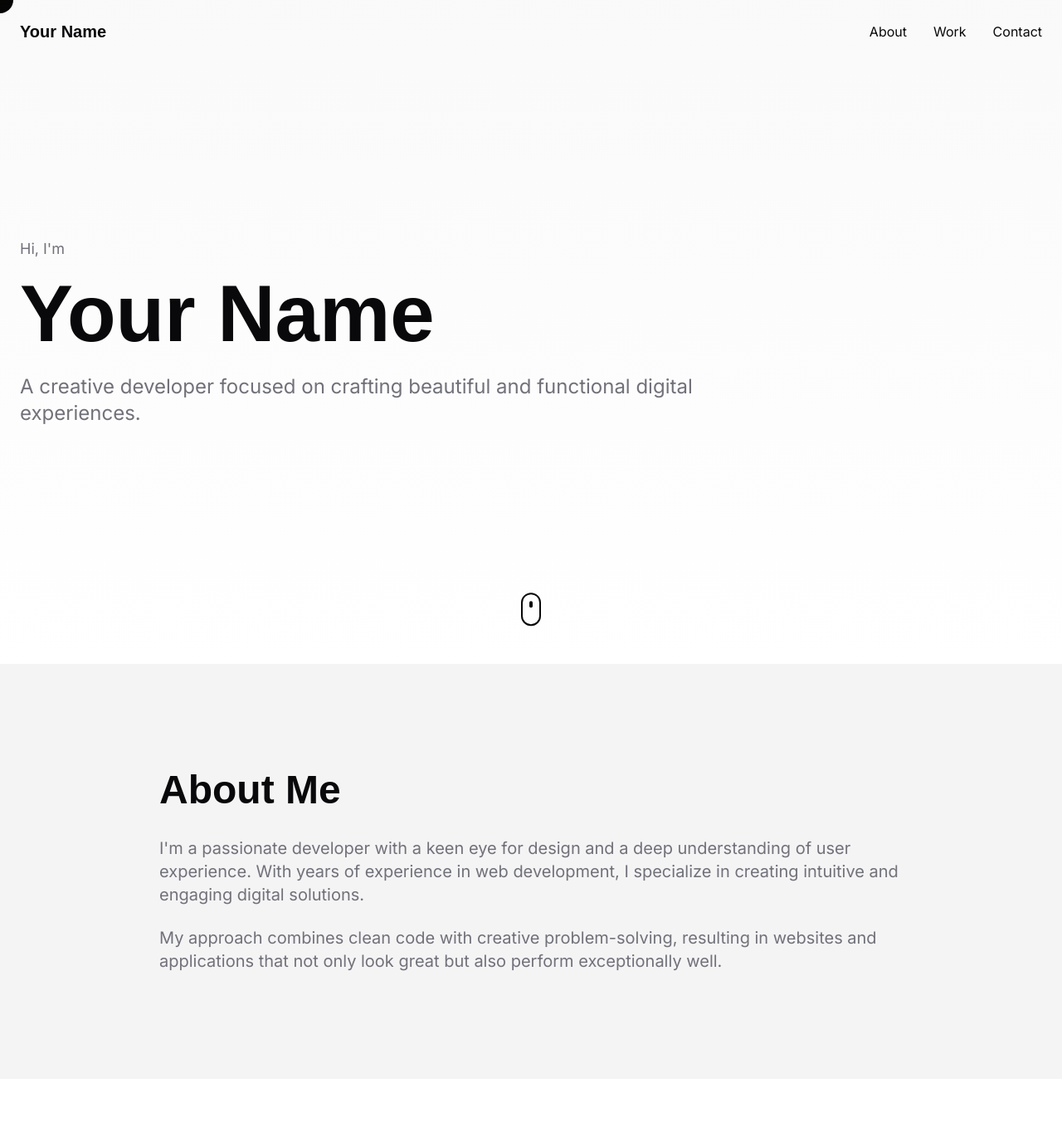
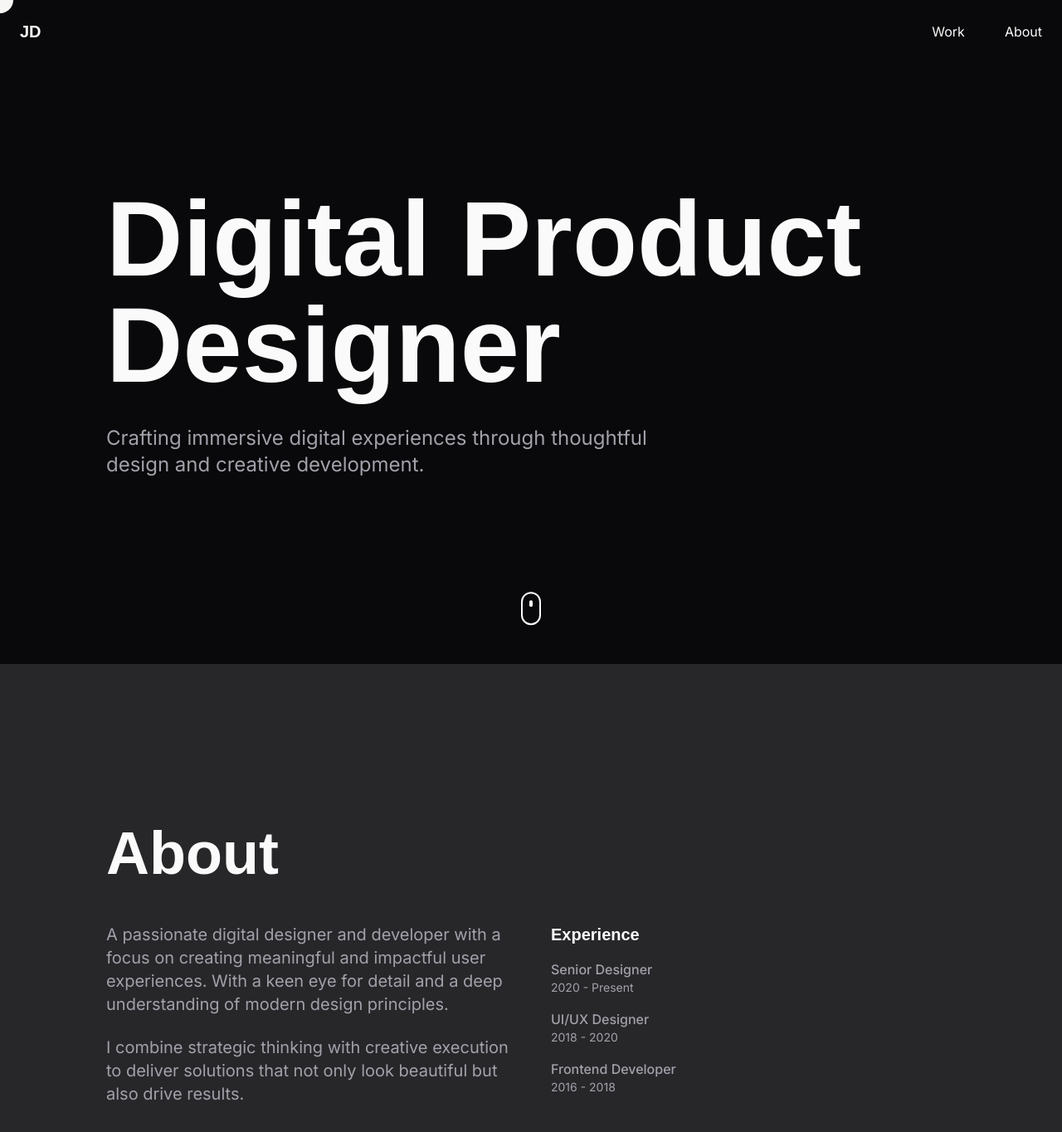
Before and after one commit to body-thedeveloper/personal-portfolio-mosaic, a React (Vite) app: page / in a window 1280 px wide. Shown: the top 1364 px of the page at 83% size. Before the commit the page ends 1300 px from the top, so only its background shows below. Built offline with nearby package versions, Linux system fonts and the light colour scheme; a web font is replaced by a local one.

Commit message:
Replicate website design
Attempt to recreate the existing website layout and functionality based on the provided code structure.

```diff
--- a/src/components/About.tsx
+++ b/src/components/About.tsx
@@ -3,29 +3,48 @@ import { motion } from "framer-motion";
 
 const About = () => {
   return (
-    <section id="about" className="py-20 md:py-32 bg-secondary">
+    <section id="about" className="py-32 md:py-48 bg-secondary">
       <div className="container mx-auto px-6">
         <motion.div
           initial={{ opacity: 0, y: 20 }}
           whileInView={{ opacity: 1, y: 0 }}
           transition={{ duration: 0.8 }}
           viewport={{ once: true }}
-          className="max-w-4xl mx-auto"
+          className="max-w-5xl mx-auto"
         >
-          <h2 className="text-4xl md:text-5xl font-display font-bold mb-8">
-            About Me
+          <h2 className="text-5xl md:text-7xl font-display font-bold mb-12">
+            About
           </h2>
-          <p className="text-lg md:text-xl text-muted-foreground leading-relaxed mb-6">
-            I'm a passionate developer with a keen eye for design and a deep
-            understanding of user experience. With years of experience in web
-            development, I specialize in creating intuitive and engaging digital
-            solutions.
-          </p>
-          <p className="text-lg md:text-xl text-muted-foreground leading-relaxed">
-            My approach combines clean code with creative problem-solving,
-            resulting in websites and applications that not only look great but
-            also perform exceptionally well.
-          </p>
+          <div className="grid md:grid-cols-2 gap-12">
+            <div>
+              <p className="text-lg md:text-xl text-muted-foreground leading-relaxed mb-6">
+                A passionate digital designer and developer with a focus on creating
+                meaningful and impactful user experiences. With a keen eye for detail
+                and a deep understanding of modern design principles.
+              </p>
+              <p className="text-lg md:text-xl text-muted-foreground leading-relaxed">
+                I combine strategic thinking with creative execution to deliver
+                solutions that not only look beautiful but also drive results.
+              </p>
+            </div>
+            <div>
+              <h3 className="text-xl font-display font-bold mb-4">Experience</h3>
+              <ul className="space-y-4 text-muted-foreground">
+                <li>
+                  <div className="font-medium">Senior Designer</div>
+                  <div className="text-sm">2020 - Present</div>
+                </li>
+                <li>
+                  <div className="font-medium">UI/UX Designer</div>
+                  <div className="text-sm">2018 - 2020</div>
+                </li>
+                <li>
+                  <div className="font-medium">Frontend Developer</div>
+                  <div className="text-sm">2016 - 2018</div>
+                </li>
+              </ul>
+            </div>
+          </div>
         </motion.div>
       </div>
     </section>
--- a/src/components/Hero.tsx
+++ b/src/components/Hero.tsx
@@ -7,25 +7,40 @@ const Hero = () => {
       id="home"
       className="min-h-screen flex items-center justify-center relative overflow-hidden"
     >
-      <div className="absolute inset-0 w-full h-full bg-gradient-to-b from-secondary/50 to-transparent" />
       <div className="container mx-auto px-6 relative z-10">
         <motion.div
           initial={{ opacity: 0, y: 20 }}
           animate={{ opacity: 1, y: 0 }}
           transition={{ duration: 0.8 }}
-          className="max-w-4xl"
+          className="max-w-5xl mx-auto"
         >
-          <p className="text-lg mb-4 text-muted-foreground">Hi, I'm</p>
-          <h1 className="text-6xl md:text-8xl font-display font-bold mb-6">
-            Your Name
-          </h1>
-          <p className="text-xl md:text-2xl text-muted-foreground leading-relaxed">
-            A creative developer focused on crafting beautiful and functional digital
-            experiences.
-          </p>
+          <motion.h1
+            className="text-7xl md:text-9xl font-display font-bold mb-8 leading-tight"
+            initial={{ opacity: 0, y: 50 }}
+            animate={{ opacity: 1, y: 0 }}
+            transition={{ delay: 0.2, duration: 0.8 }}
+          >
+            Digital Product
+            <br />
+            Designer
+          </motion.h1>
+          <motion.p
+            className="text-xl md:text-2xl text-muted-foreground leading-relaxed max-w-2xl"
+            initial={{ opacity: 0, y: 50 }}
+            animate={{ opacity: 1, y: 0 }}
+            transition={{ delay: 0.4, duration: 0.8 }}
+          >
+            Crafting immersive digital experiences through thoughtful design
+            and creative development.
+          </motion.p>
         </motion.div>
       </div>
-      <div className="absolute bottom-12 left-1/2 -translate-x-1/2">
+      <motion.div
+        className="absolute bottom-12 left-1/2 -translate-x-1/2"
+        initial={{ opacity: 0 }}
+        animate={{ opacity: 1 }}
+        transition={{ delay: 0.8, duration: 0.8 }}
+      >
         <motion.div
           animate={{ y: [0, 10, 0] }}
           transition={{ repeat: Infinity, duration: 2 }}
@@ -33,7 +48,7 @@ const Hero = () => {
         >
           <div className="w-1 h-2 bg-foreground rounded-full mt-2" />
         </motion.div>
-      </div>
+      </motion.div>
     </section>
   );
 };
--- a/src/components/Navigation.tsx
+++ b/src/components/Navigation.tsx
@@ -19,23 +19,35 @@ const Navigation = () => {
       initial={{ y: -100 }}
       animate={{ y: 0 }}
       className={`fixed top-0 left-0 right-0 z-50 transition-all duration-300 ${
-        isScrolled ? "bg-white/80 backdrop-blur-md py-4" : "py-6"
+        isScrolled ? "bg-background/80 backdrop-blur-md py-4" : "py-6"
       }`}
     >
       <div className="container mx-auto px-6 flex justify-between items-center">
-        <a href="#home" className="text-xl font-display font-bold">
-          Your Name
-        </a>
-        <div className="space-x-8">
-          <a href="#about" className="hover:opacity-70 transition-opacity">
+        <motion.a
+          href="#home"
+          className="text-xl font-display font-bold"
+          whileHover={{ scale: 1.05 }}
+          whileTap={{ scale: 0.95 }}
+        >
+          JD
+        </motion.a>
+        <div className="space-x-12">
+          <motion.a
+            href="#work"
+            className="magnetic-link"
+            whileHover={{ scale: 1.1 }}
+            whileTap={{ scale: 0.95 }}
+          >
+            Work
+          </motion.a>
+          <motion.a
+            href="#about"
+            className="magnetic-link"
+            whileHover={{ scale: 1.1 }}
+            whileTap={{ scale: 0.95 }}
+          >
             About
-          </a>
-          <a href="#work" className="hover:opacity-70 transition-opacity">
-            Work
-          </a>
-          <a href="#contact" className="hover:opacity-70 transition-opacity">
-            Contact
-          </a>
+          </motion.a>
         </div>
       </div>
     </motion.nav>
--- a/src/index.css
+++ b/src/index.css
@@ -8,26 +8,25 @@
 
 @layer base {
   :root {
-    --background: 0 0% 100%;
-    --foreground: 240 10% 3.9%;
-    --card: 0 0% 100%;
-    --card-foreground: 240 10% 3.9%;
-    --popover: 0 0% 100%;
-    --popover-foreground: 240 10% 3.9%;
-    --primary: 240 5.9% 10%;
-    --primary-foreground: 0 0% 98%;
-    --secondary: 240 4.8% 95.9%;
-    --secondary-foreground: 240 5.9% 10%;
-    --muted: 240 4.8% 95.9%;
-    --muted-foreground: 240 3.8% 46.1%;
-    --accent: 240 4.8% 95.9%;
-    --accent-foreground: 240 5.9% 10%;
-    --destructive: 0 84.2% 60.2%;
+    --background: 240 10% 3.9%;
+    --foreground: 0 0% 98%;
+    --card: 240 10% 3.9%;
+    --card-foreground: 0 0% 98%;
+    --popover: 240 10% 3.9%;
+    --popover-foreground: 0 0% 98%;
+    --primary: 0 0% 98%;
+    --primary-foreground: 240 5.9% 10%;
+    --secondary: 240 3.7% 15.9%;
+    --secondary-foreground: 0 0% 98%;
+    --muted: 240 3.7% 15.9%;
+    --muted-foreground: 240 5% 64.9%;
+    --accent: 240 3.7% 15.9%;
+    --accent-foreground: 0 0% 98%;
+    --destructive: 0 62.8% 30.6%;
     --destructive-foreground: 0 0% 98%;
-    --border: 240 5.9% 90%;
-    --input: 240 5.9% 90%;
-    --ring: 240 5.9% 10%;
-    --radius: 0.75rem;
+    --border: 240 3.7% 15.9%;
+    --input: 240 3.7% 15.9%;
+    --ring: 240 4.9% 83.9%;
   }
 
   * {
@@ -45,9 +44,26 @@
   }
 
   .custom-cursor {
-    @apply fixed w-8 h-8 rounded-full pointer-events-none mix-blend-difference z-50;
+    @apply fixed w-8 h-8 rounded-full pointer-events-none z-50;
     background: white;
-    transition: transform 0.2s ease-out;
+    mix-blend-mode: difference;
+    transition: all 0.15s ease-out;
+  }
+
+  .project-card {
+    @apply relative overflow-hidden;
+  }
+
+  .project-card img {
+    @apply transition-transform duration-700 ease-out;
+  }
+
+  .project-card:hover img {
+    @apply scale-105;
+  }
+
+  .magnetic-link {
+    @apply inline-block relative;
   }
 }
 
@@ -56,7 +72,7 @@
     text-wrap: balance;
   }
 
-  .clip-path-slope {
-    clip-path: polygon(0 0, 100% 0, 100% 85%, 0 100%);
+  .mask-fade-out {
+    mask-image: linear-gradient(to bottom, black 50%, transparent 100%);
   }
 }
--- a/src/pages/Index.tsx
+++ b/src/pages/Index.tsx
@@ -6,7 +6,7 @@ import About from "@/components/About";
 
 const Index = () => {
   return (
-    <main className="relative">
+    <main className="relative bg-background">
       <CustomCursor />
       <Navigation />
       <Hero />
```
